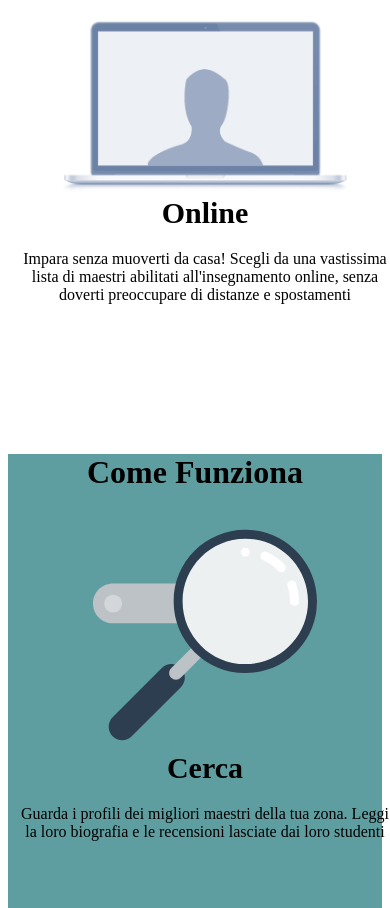
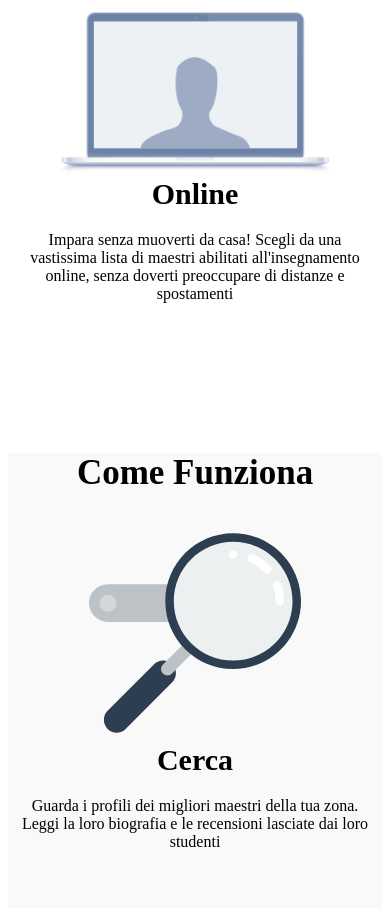
Before and after one commit to GianlucaBar/html-css-resp-wannabe, a plain HTML site: page index.html in a window 390 px wide. Shown: the part 556-1464 px from the top of the page. Drawn offline with Linux system fonts and the light colour scheme.

Commit message:
completato

```diff
--- a/style.css
+++ b/style.css
@@ -56,9 +56,7 @@
 }
 
 .container.grey {
-  /* background-color: #f9f9f9; */
-
-background-color: cadetblue;
+  background-color: #f9f9f9;
 }
 
 img {
@@ -73,6 +71,11 @@ img {
 
 @media screen and (max-width: 420px){
 /* COMMON  */
+
+h1{
+  font-size: 35px;
+}
+
 h3{
   font-size: 30px;
   margin: 0 auto 20px auto;
@@ -83,15 +86,15 @@ h3{
   margin: 0 auto 70px auto;
 }
 
- /* *{
-  padding: 0;
-} */
+ *{
+  box-sizing: border-box;
+}
 
 /* BLOCCO LEZIONI */
   #lezioni .row>.left,
   #lezioni .row>.right {
   width: 100%;
-  float: none;
+  /* float: none; */
   padding: 10px 10px 80px 10px;
 }
 
@@ -104,7 +107,7 @@ h3{
 #steps .row>.left,
 #steps .row>.central,
 #steps .row>.right {
-  float: none;
+  /* float: none;  */
   width: 100%;
   padding: 10px 10px 80px 10px;
 }
@@ -122,4 +125,9 @@ h3{
   padding: 10px 10px 40px 10px;
 }
 
+ #why .row img {
+  width: 40%;
+  height: auto;
 }
+
+}
```
